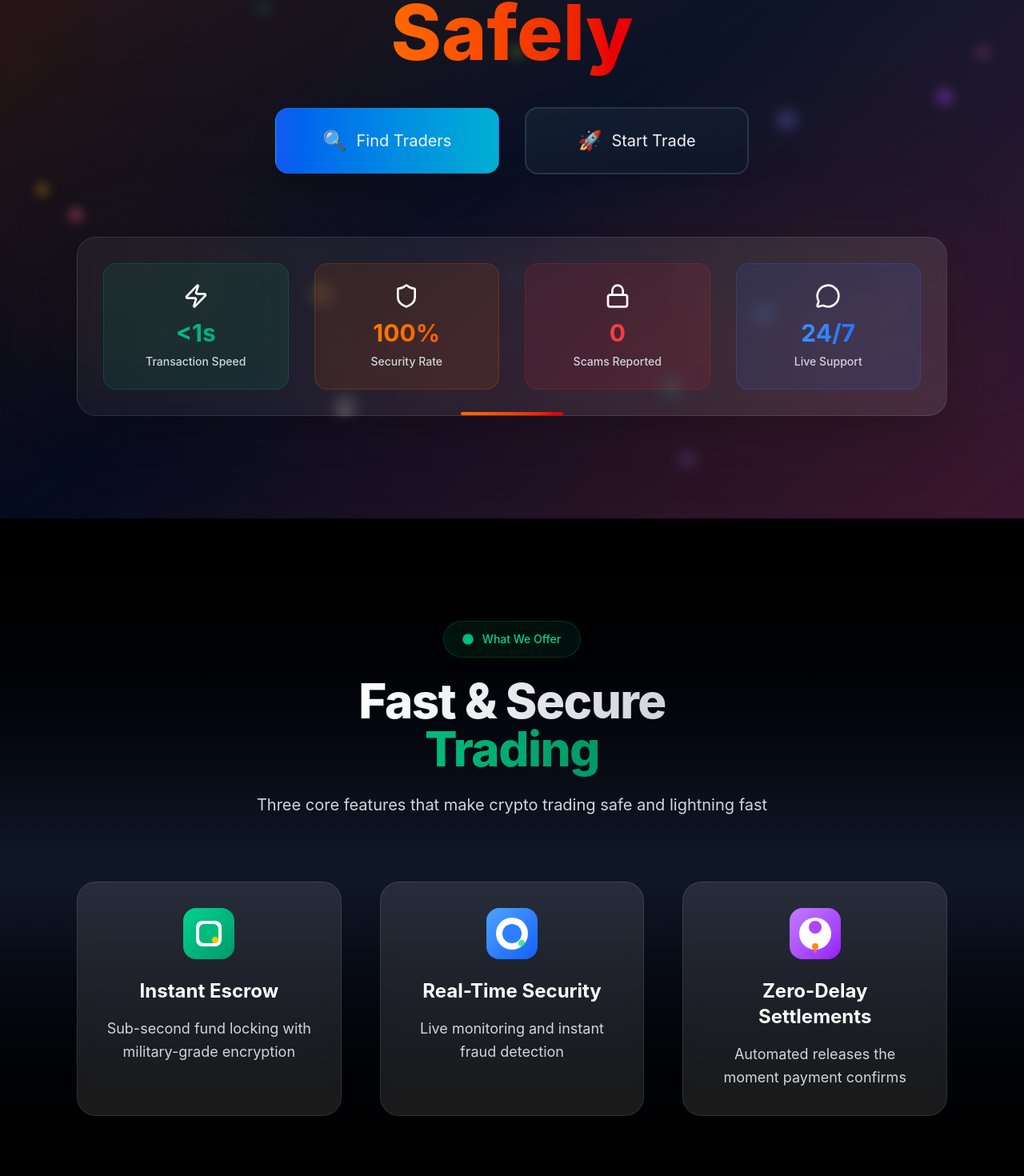
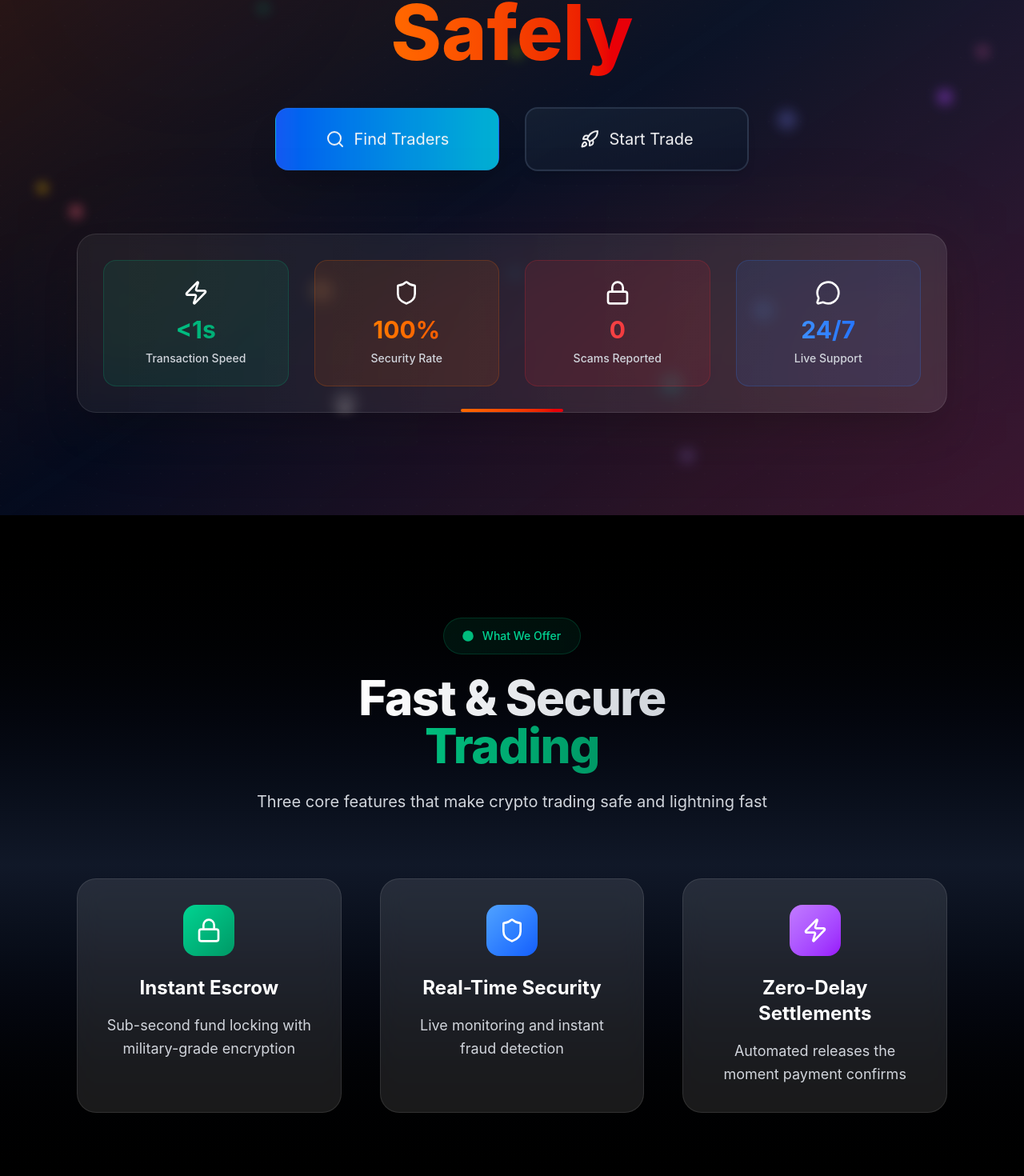
Before and after one commit to Richkid2/Trustpeer-, a React (Vite) app in the folder frontend/: page / in a window 1280 px wide. Shown: the part 329-1799 px from the top of the page at 80% size. Built offline with nearby package versions, Linux system fonts and the light colour scheme; a web font is replaced by a local one.

Commit message:
Improve overall animation performance and visual consistency

```diff
--- a/frontend/src/Pages/Home.tsx
+++ b/frontend/src/Pages/Home.tsx
@@ -1,7 +1,7 @@
 import { Link } from "react-router-dom";
 import { motion } from "framer-motion";
 import { useState, useEffect } from "react";
-import { Zap, Shield, Lock, MessageCircle } from "lucide-react";
+import { Zap, Shield, Lock, MessageCircle, Rocket, Search } from "lucide-react";
 import { multiWalletService } from "../Services/wallet.service";
 import type { MultiWalletState } from "../Services/wallet.service";
 
@@ -143,12 +143,12 @@ const Home = () => {
                     <div className="absolute inset-0 bg-gradient-to-r from-transparent via-white/20 to-transparent opacity-0 group-hover:opacity-100 transform -skew-x-12 group-hover:animate-pulse transition-all duration-700"></div>
 
                     <span className="relative z-10 flex items-center gap-2">
-                      <motion.span
+                      <motion.div
                         animate={{ rotate: [0, 10, -10, 0] }}
                         transition={{ duration: 2, repeat: Infinity, repeatDelay: 3 }}
                       >
-                        🚀
-                      </motion.span>
+                        <Rocket size={20} className="text-white" />
+                      </motion.div>
                       Connect Wallet
                     </span>
                   </motion.button>
@@ -435,13 +435,12 @@ const Home = () => {
                   <div className="absolute inset-0 bg-gradient-to-r from-transparent via-white/20 to-transparent opacity-0 group-hover:opacity-100 transform -skew-x-12 group-hover:animate-pulse transition-all duration-700"></div>
 
                   <div className="relative z-10 flex items-center justify-center gap-3">
-                    <motion.span
+                    <motion.div
                       animate={{ rotate: [0, 10, -10, 0] }}
                       transition={{ duration: 2, repeat: Infinity, repeatDelay: 4 }}
-                      className="text-2xl"
                     >
-                      🔍
-                    </motion.span>
+                      <Search size={24} className="text-white" />
+                    </motion.div>
                     Find Traders
                   </div>
 
@@ -473,13 +472,12 @@ const Home = () => {
                   <div className="absolute inset-0 bg-gradient-to-r from-transparent via-white/10 to-transparent opacity-0 group-hover:opacity-100 transform -skew-x-12 transition-all duration-700"></div>
 
                   <div className="relative z-10 flex items-center justify-center gap-3">
-                    <motion.span
+                    <motion.div
                       animate={{ scale: [1, 1.1, 1] }}
                       transition={{ duration: 2, repeat: Infinity, repeatDelay: 3 }}
-                      className="text-2xl"
                     >
-                      🚀
-                    </motion.span>
+                      <Rocket size={24} className="text-white" />
+                    </motion.div>
                     Start Trade
                   </div>
                 </Link>
@@ -579,13 +577,19 @@ const Home = () => {
 
         <div className="relative z-10 w-full px-4 sm:px-6 lg:px-16 xl:px-24">
           <motion.div
-            initial={{ y: 100, opacity: 0 }}
-            whileInView={{ y: 0, opacity: 1 }}
-            viewport={{ once: true }}
-            transition={{ duration: 0.8 }}
+            initial={{ opacity: 0, y: 20 }}
+            whileInView={{ opacity: 1, y: 0 }}
+            viewport={{ once: true, amount: 0.3 }}
+            transition={{ duration: 0.6, ease: "easeOut" }}
             className="text-center mb-20"
           >
-            <div className="inline-flex items-center px-6 py-3 rounded-full bg-gradient-to-r from-emerald-500/10 to-emerald-600/10 border border-emerald-500/20 backdrop-blur-sm mb-6">
+            <motion.div
+              initial={{ scale: 0.8, opacity: 0 }}
+              whileInView={{ scale: 1, opacity: 1 }}
+              viewport={{ once: true }}
+              transition={{ duration: 0.5, delay: 0.1 }}
+              className="inline-flex items-center px-6 py-3 rounded-full bg-gradient-to-r from-emerald-500/10 to-emerald-600/10 border border-emerald-500/20 backdrop-blur-sm mb-6"
+            >
               <motion.span
                 animate={{ scale: [1, 1.2, 1] }}
                 transition={{ duration: 2, repeat: Infinity }}
@@ -594,9 +598,15 @@ const Home = () => {
               <span className="text-sm font-medium text-emerald-400">
                 What We Offer
               </span>
-            </div>
+            </motion.div>
 
-            <h2 className="text-5xl md:text-6xl font-extrabold mb-6 tracking-tight">
+            <motion.h2
+              initial={{ opacity: 0, y: 20 }}
+              whileInView={{ opacity: 1, y: 0 }}
+              viewport={{ once: true }}
+              transition={{ duration: 0.6, delay: 0.2 }}
+              className="text-5xl md:text-6xl font-extrabold mb-6 tracking-tight"
+            >
               <span className="bg-gradient-to-r from-white to-gray-300 bg-clip-text text-transparent">
                 Fast & Secure
               </span>
@@ -604,12 +614,18 @@ const Home = () => {
               <span className="bg-gradient-to-r from-emerald-500 to-emerald-600 bg-clip-text text-transparent">
                 Trading
               </span>
-            </h2>
+            </motion.h2>
 
-            <p className="text-xl text-gray-300 max-w-3xl mx-auto leading-relaxed">
+            <motion.p
+              initial={{ opacity: 0, y: 20 }}
+              whileInView={{ opacity: 1, y: 0 }}
+              viewport={{ once: true }}
+              transition={{ duration: 0.6, delay: 0.3 }}
+              className="text-xl text-gray-300 max-w-3xl mx-auto leading-relaxed"
+            >
               Three core features that make crypto trading safe and lightning
               fast
-            </p>
+            </motion.p>
           </motion.div>
 
           <div className="grid lg:grid-cols-3 gap-12 max-w-6xl mx-auto">
@@ -618,68 +634,85 @@ const Home = () => {
                 title: "Instant Escrow",
                 description:
                   "Sub-second fund locking with military-grade encryption",
-                delay: 0.2,
-                illustration: (
-                  <div className="w-16 h-16 bg-gradient-to-br from-emerald-400 to-emerald-600 rounded-2xl flex items-center justify-center relative">
-                    <div className="w-8 h-8 bg-white rounded-lg relative">
-                      <div className="absolute top-1 left-1 w-6 h-6 bg-emerald-500 rounded-md"></div>
-                      <div className="absolute bottom-1 right-1 w-2 h-2 bg-yellow-400 rounded-full"></div>
-                    </div>
-                  </div>
-                ),
+                delay: 0.1,
+                icon: Lock,
+                gradient: "from-emerald-400 to-emerald-600",
+                iconBg: "bg-emerald-500/10",
+                iconColor: "text-emerald-400"
               },
               {
                 title: "Real-Time Security",
                 description: "Live monitoring and instant fraud detection",
-                delay: 0.4,
-                illustration: (
-                  <div className="w-16 h-16 bg-gradient-to-br from-blue-400 to-blue-600 rounded-2xl flex items-center justify-center relative">
-                    <div className="w-10 h-10 bg-white rounded-full relative">
-                      <div className="absolute top-2 left-2 w-6 h-6 bg-blue-500 rounded-full"></div>
-                      <div className="absolute bottom-1 right-1 w-2 h-2 bg-green-400 rounded-full animate-pulse"></div>
-                    </div>
-                  </div>
-                ),
+                delay: 0.2,
+                icon: Shield,
+                gradient: "from-blue-400 to-blue-600",
+                iconBg: "bg-blue-500/10",
+                iconColor: "text-blue-400"
               },
               {
                 title: "Zero-Delay Settlements",
                 description: "Automated releases the moment payment confirms",
-                delay: 0.6,
-                illustration: (
-                  <div className="w-16 h-16 bg-gradient-to-br from-purple-400 to-purple-600 rounded-2xl flex items-center justify-center relative">
-                    <div className="w-10 h-10 bg-white rounded-full relative">
-                      <div className="absolute top-1 left-1/2 transform -translate-x-1/2 w-4 h-4 bg-purple-500 rounded-full"></div>
-                      <div className="absolute bottom-0 left-1/2 transform -translate-x-1/2 w-2 h-2 bg-orange-400 rounded-full"></div>
-                      <div className="absolute -bottom-1 left-1/2 transform -translate-x-1/2 w-1 h-1 bg-red-400 rounded-full"></div>
-                    </div>
-                  </div>
-                ),
+                delay: 0.3,
+                icon: Zap,
+                gradient: "from-purple-400 to-purple-600",
+                iconBg: "bg-purple-500/10",
+                iconColor: "text-purple-400"
               },
             ].map((feature, index) => (
               <motion.div
                 key={index}
-                initial={{ y: 100, opacity: 0 }}
-                whileInView={{ y: 0, opacity: 1 }}
-                viewport={{ once: true }}
-                transition={{ delay: feature.delay, duration: 0.8 }}
-                whileHover={{ y: -10, scale: 1.02 }}
+                initial={{ opacity: 0, y: 30 }}
+                whileInView={{ opacity: 1, y: 0 }}
+                viewport={{ once: true, amount: 0.3 }}
+                transition={{
+                  duration: 0.5,
+                  delay: feature.delay,
+                  ease: "easeOut"
+                }}
+                whileHover={{
+                  y: -5,
+                  scale: 1.02,
+                  transition: { duration: 0.2 }
+                }}
                 className="glass-effect border border-white/10 rounded-3xl p-8 text-center hover:border-white/20 transition-all duration-300"
               >
                 <motion.div
-                  initial={{ scale: 0 }}
-                  whileInView={{ scale: 1 }}
+                  initial={{ scale: 0, rotate: -180 }}
+                  whileInView={{ scale: 1, rotate: 0 }}
                   viewport={{ once: true }}
-                  transition={{ delay: feature.delay + 0.2, duration: 0.5 }}
+                  transition={{
+                    duration: 0.6,
+                    delay: feature.delay + 0.2,
+                    type: "spring",
+                    stiffness: 200
+                  }}
                   className="flex justify-center mb-6"
                 >
-                  {feature.illustration}
+                  <div className={`w-16 h-16 bg-gradient-to-br ${feature.gradient} rounded-2xl flex items-center justify-center relative group`}>
+                    <feature.icon size={32} className="text-white relative z-10" />
+                    <div className="absolute inset-0 bg-white/20 rounded-2xl opacity-0 group-hover:opacity-100 transition-opacity duration-300"></div>
+                  </div>
                 </motion.div>
-                <h3 className="text-2xl font-bold text-white mb-4">
+
+                <motion.h3
+                  initial={{ opacity: 0 }}
+                  whileInView={{ opacity: 1 }}
+                  viewport={{ once: true }}
+                  transition={{ duration: 0.4, delay: feature.delay + 0.4 }}
+                  className="text-2xl font-bold text-white mb-4"
+                >
                   {feature.title}
-                </h3>
-                <p className="text-gray-300 text-lg leading-relaxed">
+                </motion.h3>
+
+                <motion.p
+                  initial={{ opacity: 0 }}
+                  whileInView={{ opacity: 1 }}
+                  viewport={{ once: true }}
+                  transition={{ duration: 0.4, delay: feature.delay + 0.5 }}
+                  className="text-gray-300 text-lg leading-relaxed"
+                >
                   {feature.description}
-                </p>
+                </motion.p>
               </motion.div>
             ))}
           </div>
--- a/frontend/src/Pages/StartTrade.tsx
+++ b/frontend/src/Pages/StartTrade.tsx
@@ -285,9 +285,6 @@ const StartTrade = () => {
                 Start New Trade
               </span>
             </h1>
-            <p className="text-slate-300 font-kansas-light text-lg max-w-2xl mx-auto leading-relaxed">
-              Create a secure P2P crypto trade with automatic escrow protection powered by blockchain technology
-            </p>
 
             {/* Feature Badges */}
             <div className="flex flex-wrap justify-center gap-4 mt-8">
```
Also changed, not shown: frontend/index.html (+29 -8 lines), frontend/src/Pages/Login.tsx (+0 -8 lines).
